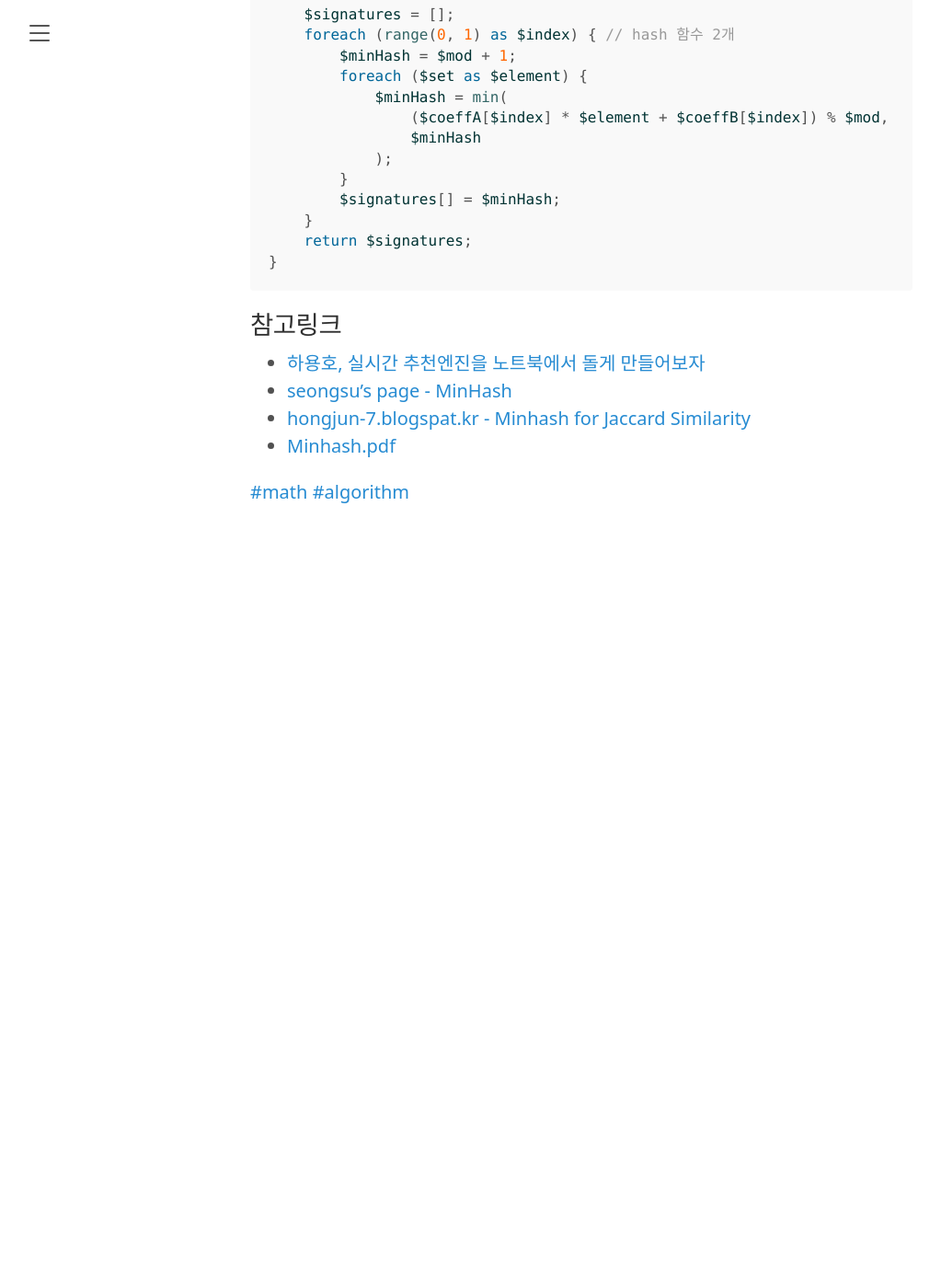
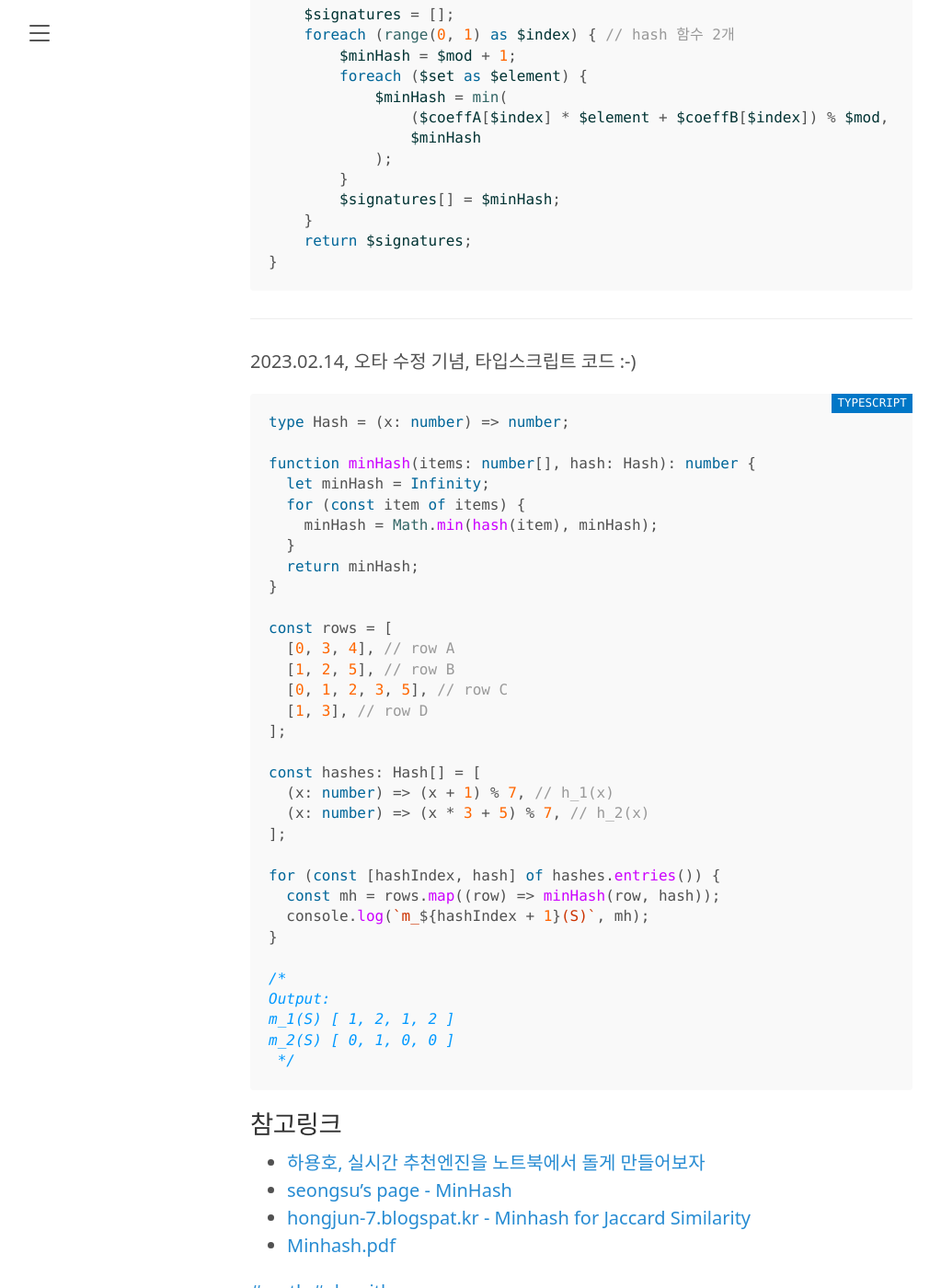
Before and after one commit to wan2land/wan2land.github.io, a Jekyll site: the page built from _posts/2016/2016-11-25-minhash.md, in a window 1280 px wide and 1400 px high, scrolled down 3831 px. Shown: the whole window at 92% size, without its empty margins (8-1031 px from the left). Built offline with Jekyll 4.4.1, drawn with Linux system fonts in a browser that asks for light colours; formulas are drawn with MathJax 3; comment, search, counter and statistics services are not loaded; before the commit the page ends 4461 px from its top, so only the background shows below that; some of the changed text lies outside the part shown.

Commit message:
fix: typo

````diff
--- a/_posts/2016/2016-11-25-minhash.md
+++ b/_posts/2016/2016-11-25-minhash.md
@@ -112,10 +119,12 @@ $$\frac{|A' \cap C'|}{|A' \cup C'|} = \frac{2}{2} = 1$$
 
 $$\frac{|A' \cap D'|}{|A' \cup D'|} = \frac{1}{2} = 0.5$$
 
-조금 다르긴 하지만 위의 값과 비슷한 느낌입니다. 만약에 A와 유사한 집합을 순서대로 뽑는다고 하면 결과에는 영향이
-없습니다. 위에서도 한번 이야기 했지만, Signature의 수를 늘리면 실제 값과 상당히 유사해진다고 합니다.
+조금 다르긴 하지만 위의 값과 비슷한 느낌입니다. 만약에 A와 유사한 집합을
+순서대로 뽑는다고 하면 결과에는 영향이 없습니다. 위에서도 한번 이야기 했지만,
+Signature의 수를 늘리면 실제 값과 상당히 유사해진다고 합니다.
 
-수학과 친하지 않아서 많이 힘들었습니다. 그래서 개발자답게 제가 좋아하는 PHP로 짜본 소스. ~~좀더 한눈에 들어오네요.~~
+수학과 친하지 않아서 많이 힘들었습니다. 그래서 개발자답게 제가 좋아하는 PHP로
+짜본 소스. ~~좀더 한눈에 들어오네요.~~
 
 ```php
 <?php
@@ -140,6 +149,45 @@ function minHash(array $set):array
 }
 ```
 
+---
+
+2023.02.14, 오타 수정 기념, 타입스크립트 코드 :-)
+
+```typescript
+type Hash = (x: number) => number;
+
+function minHash(items: number[], hash: Hash): number {
+  let minHash = Infinity;
+  for (const item of items) {
+    minHash = Math.min(hash(item), minHash);
+  }
+  return minHash;
+}
+
+const rows = [
+  [0, 3, 4], // row A
+  [1, 2, 5], // row B
+  [0, 1, 2, 3, 5], // row C
+  [1, 3], // row D
+];
+
+const hashes: Hash[] = [
+  (x: number) => (x + 1) % 7, // h_1(x)
+  (x: number) => (x * 3 + 5) % 7, // h_2(x)
+];
+
+for (const [hashIndex, hash] of hashes.entries()) {
+  const mh = rows.map((row) => minHash(row, hash));
+  console.log(`m_${hashIndex + 1}(S)`, mh);
+}
+
+/*
+Output:
+m_1(S) [ 1, 2, 1, 2 ]
+m_2(S) [ 0, 1, 0, 0 ]
+ */
+```
+
 ## 참고링크
 
 - [하용호, 실시간 추천엔진을 노트북에서 돌게 만들어보자](http://www.numberworks.io/blog/2015/9/17/--1)
````
Also changed, not shown: other parts of _posts/2016/2016-11-25-minhash.md (+63 -56 lines).
